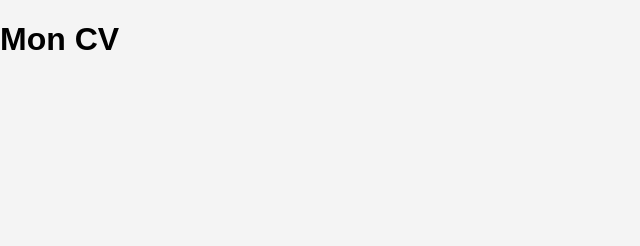
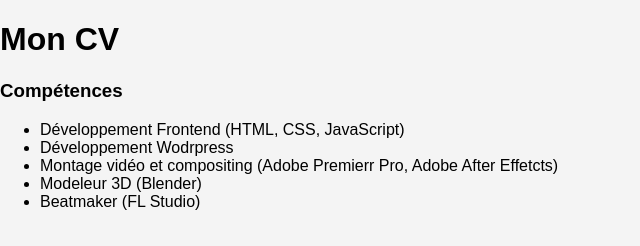
Before and after one commit to aurelsan1945/mon-cv, a plain HTML site: page index.html in a window 1280 px wide. Shown: the whole page, without its empty margins (0-640 px from the left). Drawn offline with Linux system fonts and the light colour scheme.

Commit message:
mise en place de la section competences

```diff
--- a/index.html
+++ b/index.html
@@ -8,5 +8,15 @@
 </head>
 <body>
     <h1>Mon CV</h1>
+    <section id="competences">
+        <h3>Compétences</h3>
+        <ul>
+            <li>Développement Frontend (HTML, CSS, JavaScript)</li>
+            <li>Développement Wodrpress</li>
+            <li>Montage vidéo et compositing (Adobe Premierr Pro, Adobe After Effetcts)</li>
+            <li>Modeleur 3D (Blender)</li>
+            <li>Beatmaker (FL Studio)</li>
+        </ul>
+    </section>
 </body>
 </html>
```
